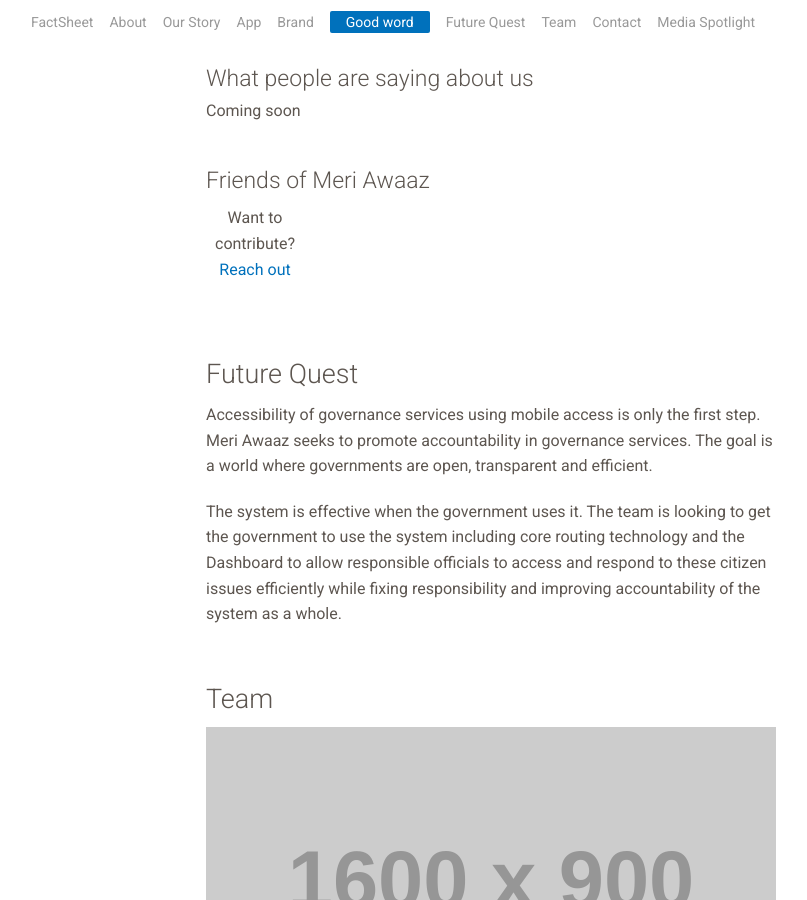
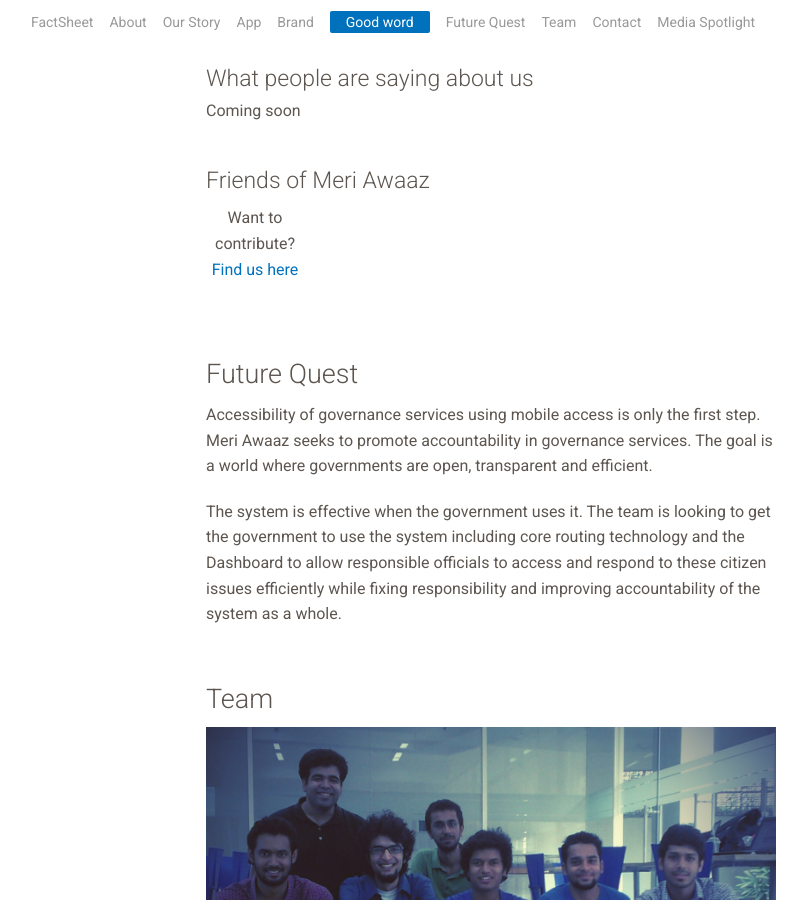
Before and after one commit to AdityaNayak/meriawaazapp, a Jekyll site: the page built from press.html, in a window 1280 px wide and 900 px high, scrolled down 2725 px. Shown: the whole window, without its empty margins (249-1056 px from the left). Built offline with Jekyll 4.4.1, drawn with Linux system fonts in a browser that asks for light colours; Markdown is read by kramdown in place of the engine named in the settings.

Commit message:
team img

```diff
--- a/_layouts/press.html
+++ b/_layouts/press.html
@@ -166,7 +166,7 @@
             <li><img class="circle-img" src="http://api.randomuser.me/portraits/med/men/49.jpg"><br>Freddie Horton</li>
             <li><img class="circle-img" src="http://api.randomuser.me/portraits/med/men/92.jpg"><br>Alberto Hoffman</li>
             <li><img class="circle-img" src="http://api.randomuser.me/portraits/med/women/15.jpg"><br>Charlotte Frazier</li> -->
-            <li>Want to contribute?<a href="mailto:friends@mutinylabs.in">Reach out</a></li>
+            <li>Want to contribute?<a href="http://www.facebook.com/groups/329245463890848/">Find us here</a></li>
         </ul>
 
         <a name="7"></a>
@@ -177,7 +177,7 @@
 
         <a name="8"></a>
         <h3 data-magellan-destination="8">Team</h3>
-        <img src="http://placehold.it/1600x900" class="b-ws-bottom">
+        <img src="{{site.url}}/assets/images/team.jpg" class="b-ws-bottom">
         <div class="row">
             <div class="small-6 columns text-right">
                 <h5><strong>Aditya Nayak</strong><br>Founder</h5>
```
Also changed, not shown: assets/images/team.jpg (added), 1 other file.
